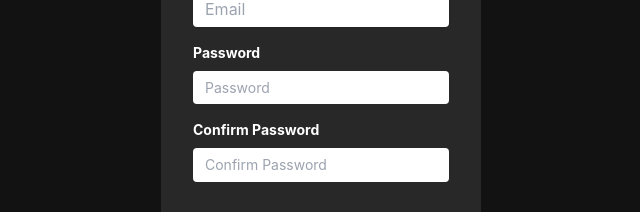
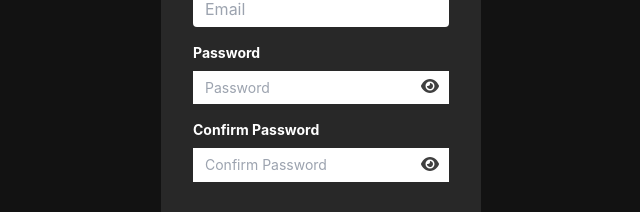
Before and after one commit to daixii83/SimpleChat, a Vue app: page /register in a window 1280 px wide. Shown: the part 294-506 px from the top of the page, without its empty margins (319-959 px from the left). Built offline with nearby package versions, Linux system fonts and the light colour scheme.

Commit message:
update undici, fix bug
1. update undici to the latest version
2. fix input font color

```diff
--- a/package.json
+++ b/package.json
@@ -14,6 +14,7 @@
     "@fortawesome/vue-fontawesome": "^3.0.6",
     "firebase": "^10.8.0",
     "pinia": "^2.1.7",
+    "undici": "^6.7.0",
     "vue": "^3.4.15",
     "vue-router": "^4.2.5"
   },
--- a/src/components/ForgetPassword.vue
+++ b/src/components/ForgetPassword.vue
@@ -8,7 +8,7 @@
                         Email
                     </label>
                     <input
-                        class="shadow appearance-none rounded w-full py-2 px-3 text-white leading-tight"
+                        class="shadow appearance-none rounded w-full py-2 px-3 text-black leading-tight"
                         type="email" v-model="email" placeholder="Enter your email" required
                     />
                 </div>
--- a/src/components/Login.vue
+++ b/src/components/Login.vue
@@ -8,7 +8,7 @@
                         Email
                     </label>
                     <input
-                        class="shadow appearance-none rounded w-full py-2 px-3 text-white leading-tight focus:outline-none focus:shadow-outline"
+                        class="shadow appearance-none rounded w-full py-2 px-3 text-black leading-tight focus:outline-none focus:shadow-outline"
                         type="email" v-model="email" placeholder="Email" required
                     />
                 </div>
@@ -17,7 +17,7 @@
                         Password
                     </label>
                     <input
-                        class="shadow appearance-none rounded w-full py-2 px-3 text-white mb-3 leading-tight focus:outline-none focus:shadow-outline"
+                        class="shadow appearance-none rounded w-full py-2 px-3 text-black mb-3 leading-tight focus:outline-none focus:shadow-outline"
                         type="password" v-model="password" placeholder="Password" required
                     />
                     <router-link
--- a/src/components/Register.vue
+++ b/src/components/Register.vue
@@ -9,7 +9,7 @@
                         Email
                     </label>
                     <input
-                        class="shadow appearance-none rounded w-full py-2 px-3 text-white leading-tight"
+                        class="rounded w-full py-2 px-3 text-black leading-tight"
                         :class="{ 'border-red-500': !email && checkEmpty }"
                         type="email"
                         v-model="email"
@@ -31,7 +31,7 @@
                     </label>
                     <div class="relative">
                         <input
-                            class="appearance-none rounded w-full py-2 px-3 text-white text-sm leading-tight"
+                            class="w-full py-2 px-3 text-black text-sm leading-tight"
                             :class="{ 'border-red-500': !password && checkEmpty }"
                             :type="passwordType"
                             v-model="password"
@@ -48,10 +48,12 @@
                             <font-awesome-icon
                                 v-if="!showPassword"
                                 :icon="['fas', 'eye']"
+                                class="text-surface-300"
                             />
                             <font-awesome-icon
                                 v-if="showPassword"
                                 :icon="['fas', 'eye-slash']"
+                                class="text-surface-300"
                             />
                         </div>
                     </div>
@@ -69,7 +71,7 @@
                     </label>
                     <div class="relative">
                         <input
-                            class="appearance-none rounded w-full py-2 px-3 text-white text-sm leading-tight"
+                            class="w-full py-2 px-3 text-black text-sm leading-tight"
                             :class="{ 'border-red-500': !confirmPassword && checkEmpty }"
                             :type="confirmPasswordType"
                             v-model="confirmPassword"
@@ -86,10 +88,12 @@
                             <font-awesome-icon
                                 v-if="!showConfirmPassword"
                                 :icon="['fas', 'eye']"
+                                class="text-surface-300"
                             />
                             <font-awesome-icon
                                 v-if="showConfirmPassword"
                                 :icon="['fas', 'eye-slash']"
+                                class="text-surface-300"
                             />
                         </div>
                     </div>
```
Also changed, not shown: 1 other file (tests, documents, lock files or other folders).
